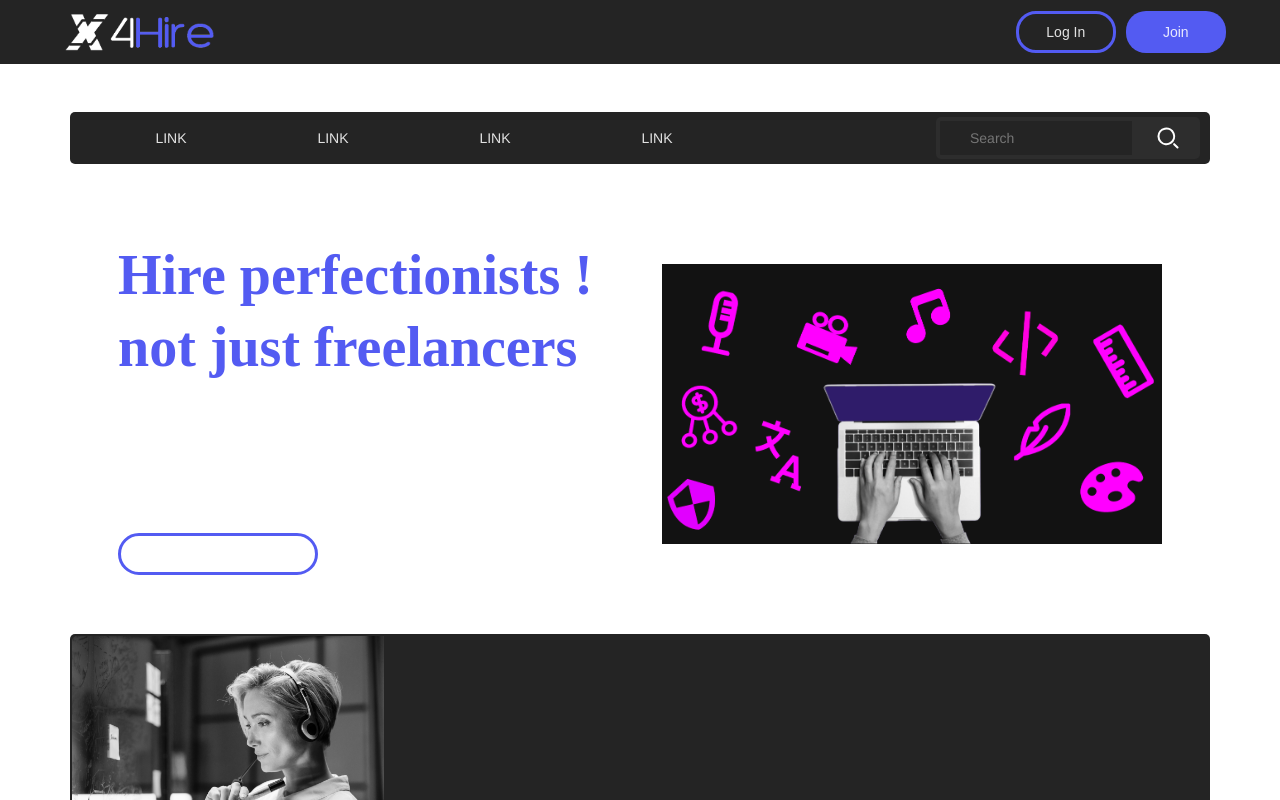
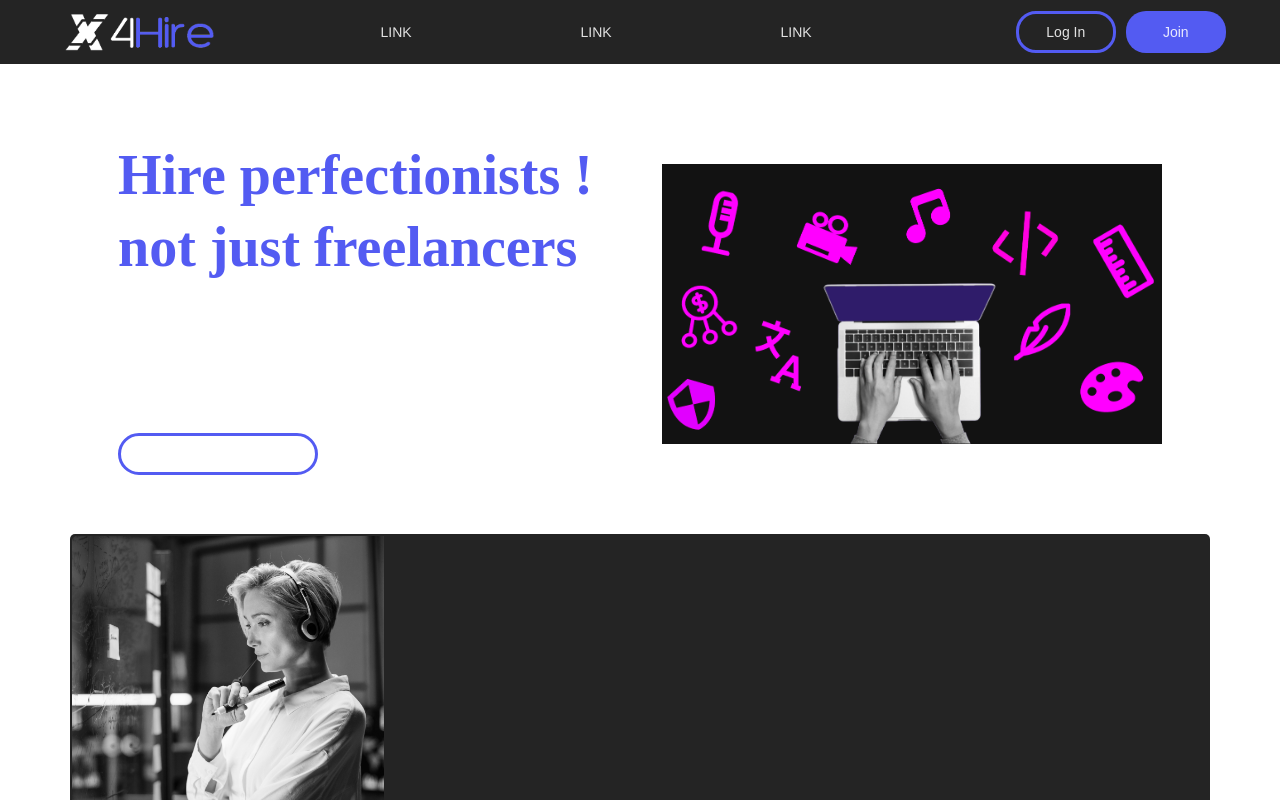
Before and after one commit to AmineNahali/Front-React, a React (Vite) app: page / in a window 1280 px wide. Shown: the top 800 px of the page. Built offline with nearby package versions, Linux system fonts and the light colour scheme.

Commit message:
22/07/202- did not like how searchbar in homepage looked so I changed it

```diff
--- a/src/components/Homepage/Homepage.tsx
+++ b/src/components/Homepage/Homepage.tsx
@@ -25,7 +25,7 @@ const Dashboard = () => {
         return (
             <div className='homepage' style={{ 'opacity': opacity }}>
                 <div className='home'>
-                    <SearchBar/>
+
                     <div className='screen1'>
                         <table className='t1' style={{ transform: "translateY(" + (-transH3) + "px)" }}>
                             <tbody>
--- a/src/components/Homepage/serchbar/SearchBar.css
+++ b/src/components/Homepage/serchbar/SearchBar.css
@@ -1,55 +1,16 @@
 .searchbar {
     border-radius: 5px;
-    margin-top: 48px;
     margin-left: auto;
     margin-right: auto;
-    width: 1140px;
+    width: 600px; /*1140px;*/
     height: 52px;
-    background-color:#242424;
-    transition: transform 400ms;
 }
 .searchbartable {
-    position: relative;
-    top: 50%;
-    transform: translateY(-50%);
-    width: 1100px;
-    height: fit-content;
-}
-.search {
-    background-color: rgba(0,0,0,0) !important;
-    float: right;
-    border-top-left-radius: 5px;
-    border-bottom-left-radius: 5px;
-    padding-left: 30px;
-    font-size: 1em;
-    font-weight: 500;
-    font-family: inherit;
-    transition: border 0.25s;
-    transition: width .1s linear;
-    width: 160px;
-    height: 32px;;
-    border: 4px solid #2d2d2d;
-}
-
-.submitsearch {
-    border-top-right-radius: 5px;
-    border-bottom-right-radius: 5px;
-    height: 42px;
-    background: #2d2d2d;
-    width: 64px;
-    position: relative;
-    left: 11px;
-    display: flex;
-    justify-content: center;
-    align-items: center;
-    cursor: pointer;
-}
-.search{
-    position: relative;
-    left: 13px;
+    width: 600px;
+    height: 52px;;
 }
 .searchbarlinks{
-    width: 160px;
+    width: 25%;
     background-image: url("../../../assets/magenta.png");
     background-position: bottom left;
     background-repeat: no-repeat;
@@ -59,7 +20,3 @@
 .searchbarlinks:hover{
     background-size:100% 5px;
 }
-.srchsvg {
-    width: 34px;
-    height: 34px;
-}
--- a/src/components/Homepage/serchbar/SearchBar.tsx
+++ b/src/components/Homepage/serchbar/SearchBar.tsx
@@ -11,7 +11,7 @@ export const SearchBar = () => {
     }, 200);
 
     return (
-        <div className="searchbar" style={{ transform: "translateY(" + (-transH3) + "px)" }}>
+        <div className="searchbar">
             <table className="searchbartable" cellSpacing="0">
                 <tbody>
                     <tr>
@@ -24,12 +24,10 @@ export const SearchBar = () => {
                         <td className="searchbarlinks">
                         LINK
                         </td>
-                        <td className="searchbarlinks">
-                        LINK
-                        </td>
 
+                        {/*
                         <td><input className="search" type="text" placeholder="Search" /></td>
-                        <td style={{width:"40px"}}><div className="submitsearch"><img className="srchsvg" src={srchsvg}></img></div></td>
+                        <td style={{width:"40px"}}><div className="submitsearch"><img className="srchsvg" src={srchsvg}></img></div></td> */}
                     </tr>
                 </tbody>
             </table>
--- a/src/components/Login/Navbar.tsx
+++ b/src/components/Login/Navbar.tsx
@@ -1,4 +1,5 @@
 import { useNavigate } from "react-router-dom";
+import { SearchBar } from "../Homepage/serchbar/SearchBar";
 import "./Navbar.css";
 
 const LoginNavbar = () => {
@@ -28,6 +29,7 @@ const LoginNavbar = () => {
                 <tbody>
                     <tr>
                         <td className="navLogo" onClick={()=>{nav2("/")}}></td>
+                        <td><SearchBar/></td>
                         <td>
                             <div className="registerOptions">
                                 <div className="btx">
--- a/src/components/Register/Register.tsx
+++ b/src/components/Register/Register.tsx
@@ -89,7 +89,7 @@ const Register = () => {
         if ((tmp.length < 5 || tmp.length > 50) && tmp != "") {
             flag1 = false;
             setBorderInputUsername("2px solid #D21312");
-            setUsernameWarningMessage("username must be between 5-50 letters long.");
+            setUsernameWarningMessage("username must be 5-50 letters long.");
             setColorUsername(red);
             setUsernameWarningOpacity("1");
         } else {
@@ -102,7 +102,7 @@ const Register = () => {
                 flag2 = false;
                 clean++;
                 setBorderInputUsername("2px solid #D21312");
-                setUsernameWarningMessage("username must not contain punctuations");
+                setUsernameWarningMessage("punctuations are not allowed");
                 setColorUsername(red);
                 setUsernameWarningOpacity("1");
             }
```
Also changed, not shown: src/assets/options.svg (added).
